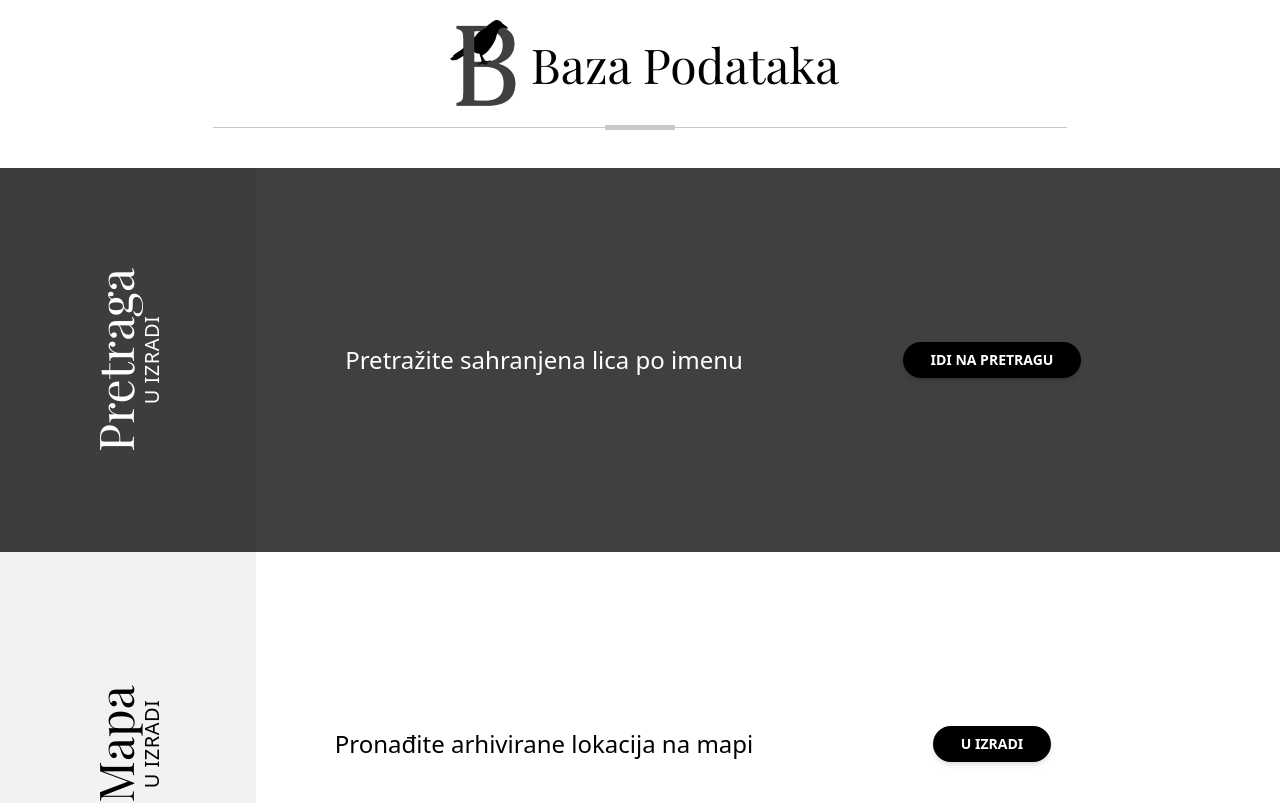
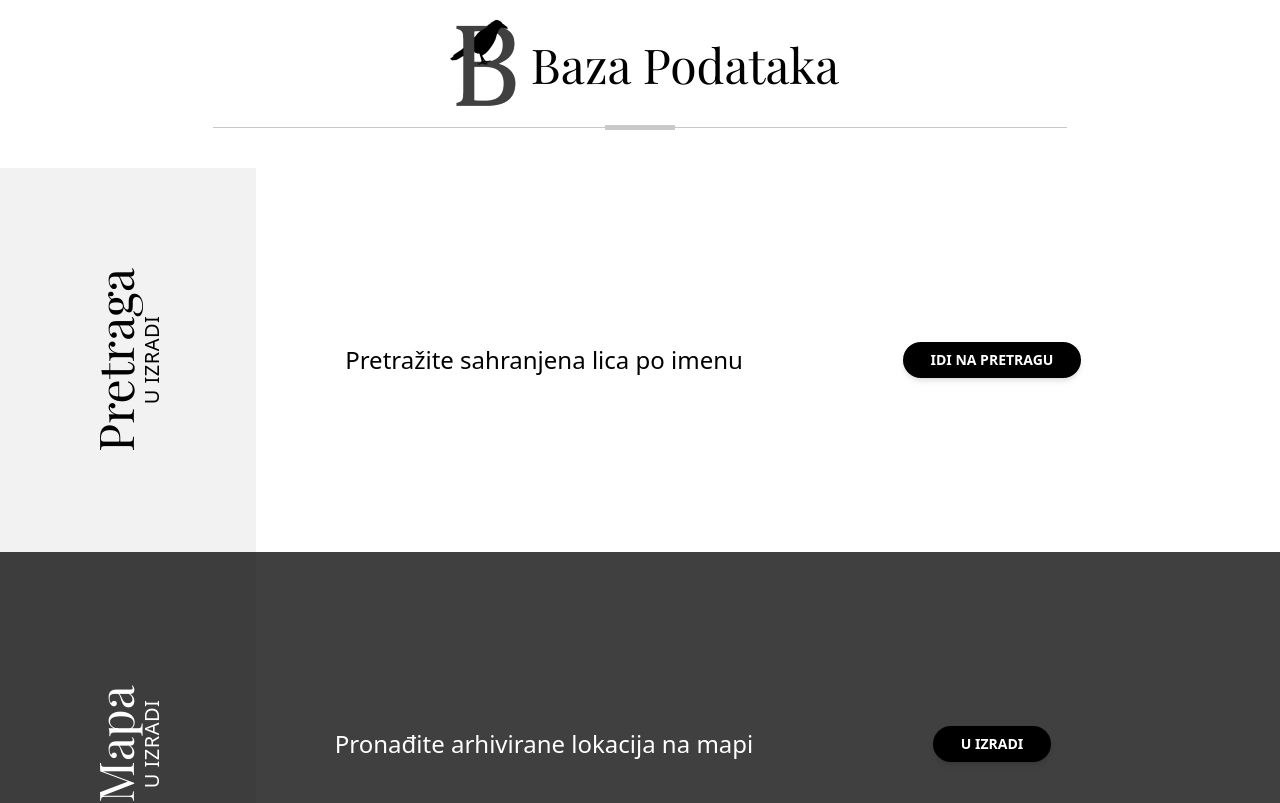
Before and after one commit to bVNyDUKE/vecnost-baza, a Next.js app: page / in a window 1280 px wide. Shown: the top 803 px of the page. Built offline with nearby package versions, Linux system fonts and the light colour scheme.

Commit message:
fix color layout issues

```diff
--- a/components/Section.js
+++ b/components/Section.js
@@ -1,30 +1,12 @@
 import Button from "./Button";
 
-const Section = ({
-  title,
-  subtitle,
-  color = "light",
-  content,
-  href,
-  linkLabel,
-}) => {
-  const styles = {
-    light: {
-      header: "bg-[#f2f2f2]",
-      content: "bg-[#ffffff]",
-      text: null,
-    },
-    dark: {
-      header: "bg-[#3d3d3d]",
-      content: "bg-[#404040]",
-      text: "text-white",
-    },
-  };
-
+const Section = ({ title, subtitle, content, href, linkLabel }) => {
   return (
-    <section className={`md:flex md:h-96 ${styles[color].text}`}>
+    <div className="group">
+      <section className="group-even:text-white md:flex md:h-96">
         <div
-        className={`py-5 md:flex md:w-1/5 md:items-center md:justify-center ${styles[color].header}`}
+          className="py-5 group-odd:bg-primary-light
+        group-even:bg-primary-dark md:flex md:w-1/5 md:items-center md:justify-center"
         >
           <div className="text-center md:origin-center md:-rotate-90 md:transform md:font-bold">
             <h2 className="font-serif text-3xl font-[400] md:text-5xl">
@@ -36,7 +18,8 @@ const Section = ({
           </div>
         </div>
         <div
-        className={`md:a flex min-h-[175px] flex-col items-center space-y-10 p-5 md:grow md:flex-row md:justify-center md:space-y-0  ${styles[color].content}`}
+          className="md:a flex min-h-[175px] flex-col items-center space-y-10 p-5
+         group-odd:bg-secondary-light group-even:bg-secondary-dark md:grow md:flex-row md:justify-center md:space-y-0"
         >
           <div className="w-1/2 max-w-md text-center text-lg md:text-2xl">
             {content}
@@ -46,6 +29,7 @@ const Section = ({
           </div>
         </div>
       </section>
+    </div>
   );
 };
 
--- /dev/null
+++ b/pages/login.js
@@ -0,0 +1,36 @@
+import Button from "../components/Button";
+import { supabase } from "../utils/supabaseClient";
+
+export default function Login() {
+  async function signInWithGoogle() {
+    const { user, session, error } = await supabase.auth.signIn({
+      provider: "google",
+    });
+  }
+
+  return (
+    <div className="container mx-auto h-2/3 px-5">
+      <div className="grid h-full place-items-center">
+        <section className="text-white">
+          <div className="bg-primary-dark py-5">
+            <div className="text-center ">
+              <h2 className="font-serif text-3xl font-[400] md:text-5xl">
+                Login
+              </h2>
+            </div>
+          </div>
+          <div
+            className={`flex min-h-[175px] flex-col items-center space-y-10 bg-secondary-dark p-5`}
+          >
+            <div className="w-1/2 max-w-md text-center text-lg md:text-2xl">
+              Ulogujte se Gmail nalogom
+            </div>
+            <div className="flex w-1/2 max-w-md justify-center text-sm">
+              <Button onClick={signInWithGoogle} label="login" />
+            </div>
+          </div>
+        </section>
+      </div>
+    </div>
+  );
+}
--- a/tailwind.config.js
+++ b/tailwind.config.js
@@ -11,6 +11,12 @@ module.exports = {
         sans: ["Noto Sans", ...defaultTheme.fontFamily.sans],
         serif: ["Playfair Display", ...defaultTheme.fontFamily.serif],
       },
+      colors: {
+        "primary-dark": "#3d3d3d",
+        "primary-light": "#f2f2f2",
+        "secondary-dark": "#404040",
+        "secondary-light": "#ffffff",
+      },
     },
   },
   plugins: [],
```
Lines whose indentation alone changed are shown as unchanged.
